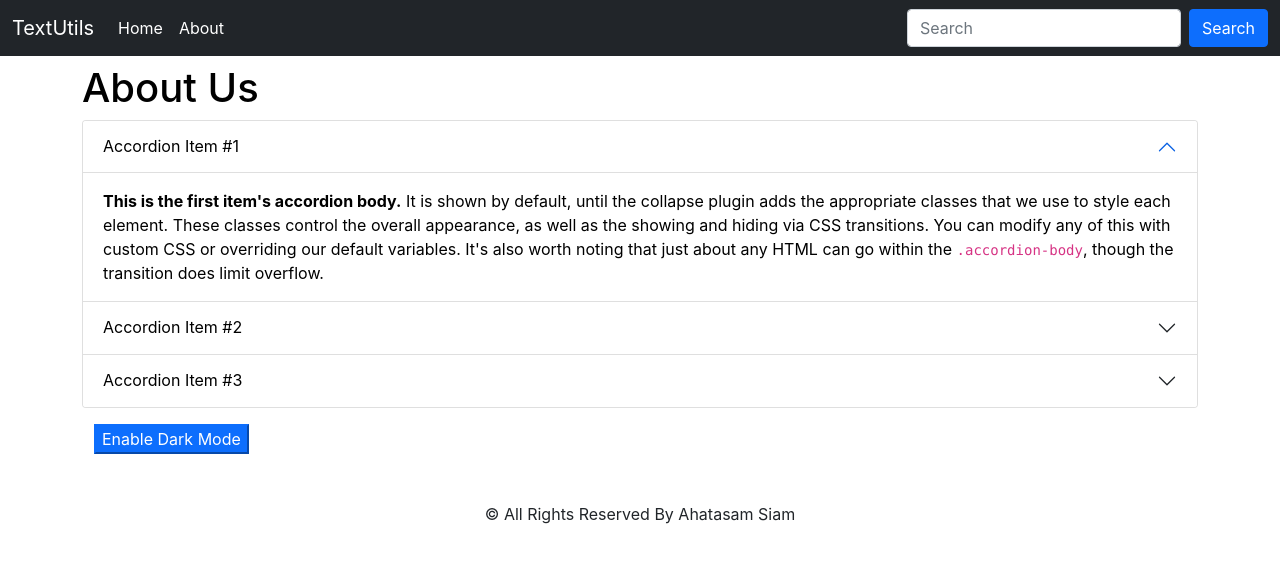
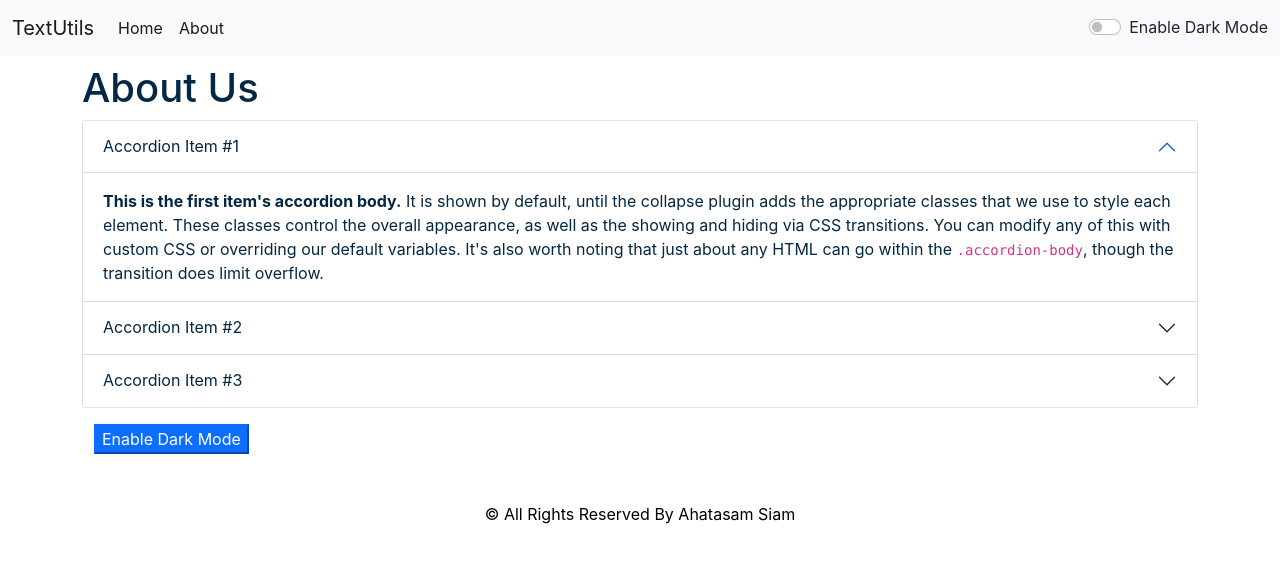
Before and after one commit to ahatasam2573/text-utilities, a React (Create React App) app: page /about in a window 1280 px wide. Shown: the top 562 px of the page. Built offline with nearby package versions, Linux system fonts and the light colour scheme.

Commit message:
home dark mode added

```diff
--- a/src/App.js
+++ b/src/App.js
@@ -1,3 +1,4 @@
+import { useState } from 'react';
 import { Route, Routes } from 'react-router-dom';
 import './App.css';
 import About from './components/About';
@@ -7,16 +8,27 @@ import TextForm from './components/TextForm';
 
 
 function App() {
+  const [mode, setMode] = useState('light');
+  const toggleMode = () => {
+    if (mode === 'light') {
+      setMode('dark');
+      document.body.style.backgroundColor = '#042743';
+    }
+    else {
+      setMode('light');
+      document.body.style.backgroundColor = 'white';
+    }
+  }
   return (
     <>
-      <Navbar />
+      <Navbar mode={mode} toggleMode={toggleMode} />
       <Routes>
-        <Route path='/' element={<div style={{ backgroundColor: '#aaa69d' }} className="container my-4">
-          <TextForm heading='Enter Your Text Below' />
+        <Route path='/' element={<div className="container my-4">
+          <TextForm mode={mode} heading='Enter Your Text Below' />
         </div>}></Route>
         <Route path='/about' element={<About />}></Route>
       </Routes>
-      <Footer />
+      <Footer mode={mode} />
     </>
   );
 }
--- a/src/components/About.js
+++ b/src/components/About.js
@@ -2,18 +2,18 @@ import React, { useState } from 'react';
 
 const About = () => {
     const [myStyle, setMyStyle] = useState({
-        color: 'black',
+        color: '#042743',
         backgroundColor: 'white'
     })
 
     const [btnText, setBtnText] = useState('Enable Dark Mode')
 
     const toggleStyle = () => {
-        if (myStyle.color === 'black') {
+        if (myStyle.color === '#042743') {
             setMyStyle(
                 {
                     color: 'white',
-                    backgroundColor: 'black',
+                    backgroundColor: '#042743',
                     border: '1px solid white'
                 }
             )
@@ -22,7 +22,7 @@ const About = () => {
         else {
             setMyStyle(
                 {
-                    color: 'black',
+                    color: '#042743',
                     backgroundColor: 'white'
                 }
             )
@@ -32,39 +32,39 @@ const About = () => {
     return (
         <div className='container' style={myStyle}>
             <h1 className='my-2'>About Us</h1>
-            <div class="accordion" id="accordionExample">
-                <div class="accordion-item">
-                    <h2 class="accordion-header" id="headingOne">
-                        <button class="accordion-button" style={myStyle} type="button" data-bs-toggle="collapse" data-bs-target="#collapseOne" aria-expanded="true" aria-controls="collapseOne">
+            <div className="accordion" id="accordionExample">
+                <div className="accordion-item">
+                    <h2 className="accordion-header" id="headingOne">
+                        <button className="accordion-button" style={myStyle} type="button" data-bs-toggle="collapse" data-bs-target="#collapseOne" aria-expanded="true" aria-controls="collapseOne">
                             Accordion Item #1
                         </button>
                     </h2>
-                    <div id="collapseOne" class="accordion-collapse collapse show" aria-labelledby="headingOne" data-bs-parent="#accordionExample">
-                        <div class="accordion-body" style={myStyle}>
+                    <div id="collapseOne" className="accordion-collapse collapse show" aria-labelledby="headingOne" data-bs-parent="#accordionExample">
+                        <div className="accordion-body" style={myStyle}>
                             <strong>This is the first item's accordion body.</strong> It is shown by default, until the collapse plugin adds the appropriate classes that we use to style each element. These classes control the overall appearance, as well as the showing and hiding via CSS transitions. You can modify any of this with custom CSS or overriding our default variables. It's also worth noting that just about any HTML can go within the <code>.accordion-body</code>, though the transition does limit overflow.
                         </div>
                     </div>
                 </div>
-                <div class="accordion-item" style={myStyle}>
-                    <h2 class="accordion-header" id="headingTwo">
-                        <button class="accordion-button collapsed" style={myStyle} type="button" data-bs-toggle="collapse" data-bs-target="#collapseTwo" aria-expanded="false" aria-controls="collapseTwo">
+                <div className="accordion-item" style={myStyle}>
+                    <h2 className="accordion-header" id="headingTwo">
+                        <button className="accordion-button collapsed" style={myStyle} type="button" data-bs-toggle="collapse" data-bs-target="#collapseTwo" aria-expanded="false" aria-controls="collapseTwo">
                             Accordion Item #2
                         </button>
                     </h2>
-                    <div id="collapseTwo" class="accordion-collapse collapse" aria-labelledby="headingTwo" data-bs-parent="#accordionExample">
-                        <div class="accordion-body" style={myStyle}>
+                    <div id="collapseTwo" className="accordion-collapse collapse" aria-labelledby="headingTwo" data-bs-parent="#accordionExample">
+                        <div className="accordion-body" style={myStyle}>
                             <strong>This is the second item's accordion body.</strong> It is hidden by default, until the collapse plugin adds the appropriate classes that we use to style each element. These classes control the overall appearance, as well as the showing and hiding via CSS transitions. You can modify any of this with custom CSS or overriding our default variables. It's also worth noting that just about any HTML can go within the <code>.accordion-body</code>, though the transition does limit overflow.
                         </div>
                     </div>
                 </div>
-                <div class="accordion-item">
-                    <h2 class="accordion-header" id="headingThree">
-                        <button class="accordion-button collapsed" style={myStyle} type="button" data-bs-toggle="collapse" data-bs-target="#collapseThree" aria-expanded="false" aria-controls="collapseThree">
+                <div className="accordion-item">
+                    <h2 className="accordion-header" id="headingThree">
+                        <button className="accordion-button collapsed" style={myStyle} type="button" data-bs-toggle="collapse" data-bs-target="#collapseThree" aria-expanded="false" aria-controls="collapseThree">
                             Accordion Item #3
                         </button>
                     </h2>
-                    <div id="collapseThree" class="accordion-collapse collapse" style={myStyle} aria-labelledby="headingThree" data-bs-parent="#accordionExample">
-                        <div class="accordion-body" style={myStyle}>
+                    <div id="collapseThree" className="accordion-collapse collapse" style={myStyle} aria-labelledby="headingThree" data-bs-parent="#accordionExample">
+                        <div className="accordion-body" style={myStyle}>
                             <strong>This is the third item's accordion body.</strong> It is hidden by default, until the collapse plugin adds the appropriate classes that we use to style each element. These classes control the overall appearance, as well as the showing and hiding via CSS transitions. You can modify any of this with custom CSS or overriding our default variables. It's also worth noting that just about any HTML can go within the <code>.accordion-body</code>, though the transition does limit overflow.
                         </div>
                     </div>
--- a/src/components/Footer.js
+++ b/src/components/Footer.js
@@ -1,9 +1,9 @@
 import React from 'react';
 
-const Footer = () => {
+const Footer = (props) => {
     return (
         <div className='my-5'>
-            <p className='my-6 text-center bold'>© All Rights Reserved By Ahatasam Siam</p>
+            <p className='my-6 text-center bold' style={{ color: props.mode === 'light' ? 'black' : 'white' }} >© All Rights Reserved By Ahatasam Siam</p>
         </div>
     );
 };
--- a/src/components/Navbar.js
+++ b/src/components/Navbar.js
@@ -1,8 +1,8 @@
 import React from 'react';
 
-const Navbar = () => {
+const Navbar = (props) => {
     return (
-        <nav className="navbar navbar-expand-lg navbar-dark bg-dark">
+        <nav className={`navbar navbar-expand-lg navbar-${props.mode} bg-${props.mode}`}>
             <div className="container-fluid">
                 <a className="navbar-brand" href="/">TextUtils</a>
                 <button className="navbar-toggler" type="button" data-bs-toggle="collapse" data-bs-target="#navbarSupportedContent" aria-controls="navbarSupportedContent" aria-expanded="false" aria-label="Toggle navigation">
@@ -16,10 +16,14 @@ const Navbar = () => {
                             <a className="nav-link active" aria-current="page" href="/about">About</a>
                         </li>
                     </ul>
-                    <form className="d-flex">
+                    {/* <form className="d-flex">
                         <input className="form-control me-2" type="search" placeholder="Search" aria-label="Search" />
                         <button className="btn btn-primary" type="submit">Search</button>
-                    </form>
+                    </form> */}
+                    <div className={`form-check form-switch text-${props.mode === 'light' ? '#042743' : 'light'}`}>
+                        <input className="form-check-input" onClick={props.toggleMode} type="checkbox" id="flexSwitchCheckDefault" />
+                        <label className="form-check-label" htmlFor="flexSwitchCheckDefault">Enable Dark Mode</label>
+                    </div>
                 </div>
             </div>
         </nav>
--- a/src/components/TextForm.js
+++ b/src/components/TextForm.js
@@ -29,10 +29,10 @@ const TextForm = (props) => {
 
     return (
         <>
-            <div>
+            <div style={{ color: props.mode === 'dark' ? 'white' : '#042743' }}>
                 <h1>{props.heading}</h1>
                 <div className="mb-3">
-                    <textarea className='form-control' id='myTextBox' rows='8' onChange={handleToChange} value={text} ></textarea>
+                    <textarea className='form-control' id='myTextBox' rows='8' onChange={handleToChange} style={{ backgroundColor: props.mode === 'dark' ? 'grey' : 'white', color: props.mode === 'dark' ? 'white' : '#042743' }} value={text} ></textarea>
                 </div>
                 <button onClick={handleConvertToUppercase} className="btn btn-primary mx-1">Transform to uppercase</button>
                 <button onClick={handleConvertToLowercase} className="btn btn-primary mx-1">Transform to lowercase</button>
@@ -40,12 +40,12 @@ const TextForm = (props) => {
                 <button onClick={removeExtraSpaces} className="btn btn-primary mx-1">Remove Extra Space</button>
                 <button onClick={handleClearText} className="btn btn-primary mx-1">Clear the text</button>
             </div>
-            <div className="container my-3 pb-4">
+            <div className="container my-3 pb-4" style={{ color: props.mode === 'dark' ? 'white' : '#042743' }}>
                 <h2>Your text summary</h2>
                 <p>{text.split(' ').length} words, {text.length} characters</p>
                 <p>{0.008 * text.split(' ').length} minutes take to read</p>
                 <h2>Preview</h2>
-                <p>{text}</p>
+                <p>{text.length > 0 ? text : 'Enter something in the text box above to preview it here'}</p>
             </div>
         </>
     );
```
